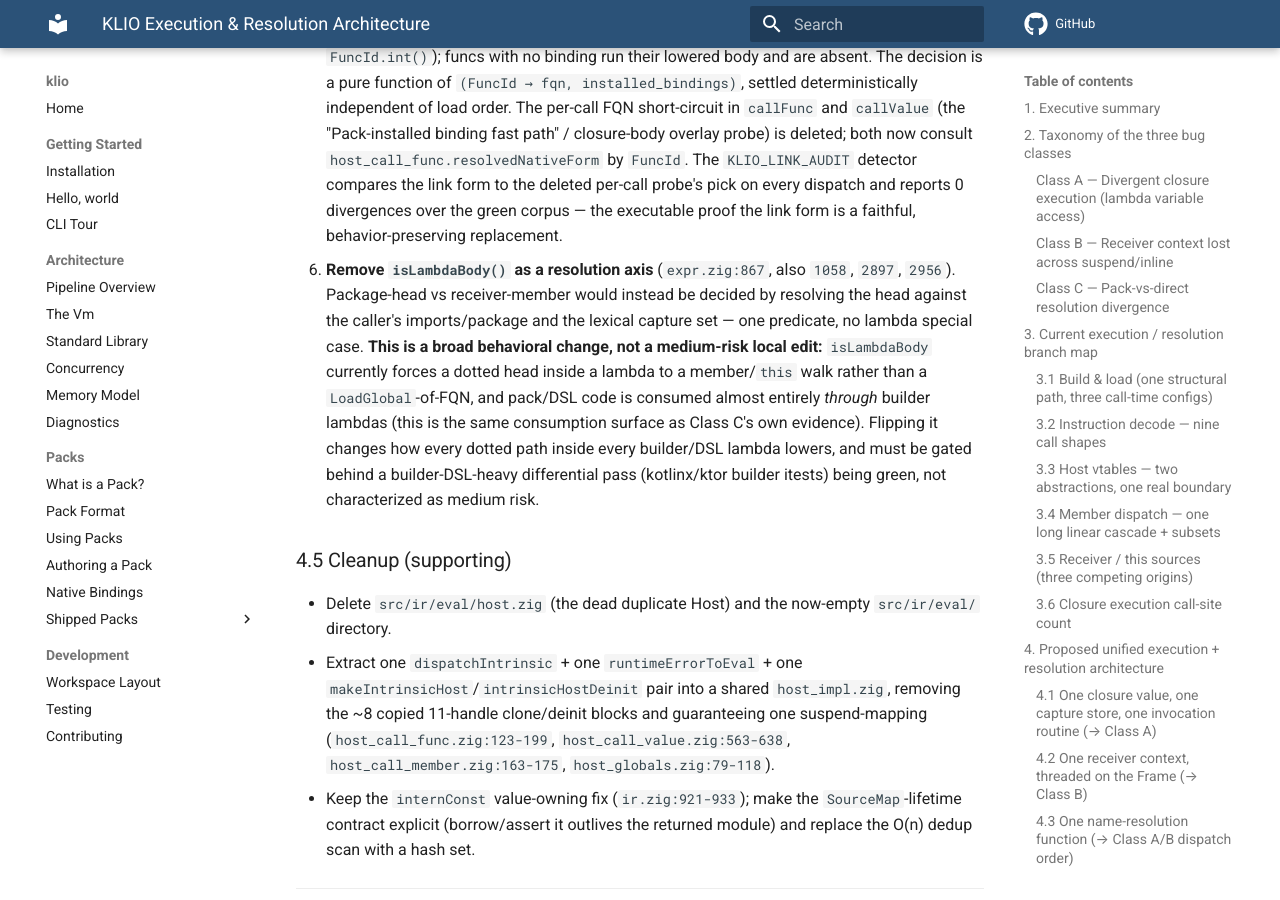
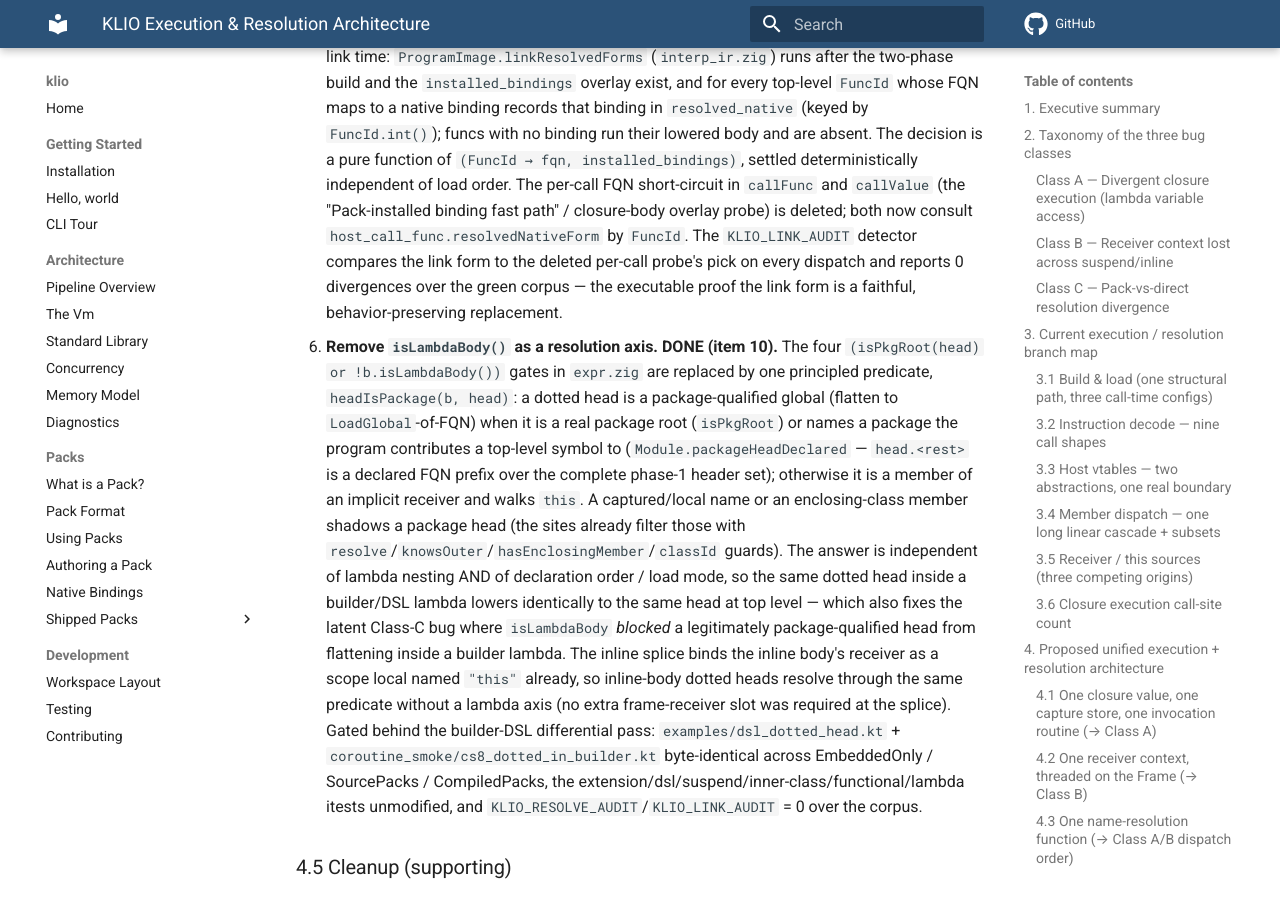
Before and after one commit to DrewCarlson/klio, an MkDocs documentation site: the page built from docs/analysis/execution-architecture.md, in a window 1280 px wide and 900 px high, scrolled down 13450 px. Built offline with MkDocs 1.6.1 and Material for MkDocs 9.7.7, drawn with Linux system fonts in a browser that asks for light colours; comment, search, counter and statistics services are not loaded; some of the changed text lies outside the part shown.

Commit message:
ir: resolve dotted heads by package membership, not lambda nesting
isLambdaBody forced a dotted head inside a lambda to a member/this walk
instead of an FQN flatten, so the same head resolved differently depending
on whether it was lexically inside a lambda - and it blocked a legitimately
package-qualified head from flattening inside a builder lambda. Replace the
axis at the four FQN-head sites with headIsPackage, which asks whether the
head is a declared package prefix (packageHeadDeclared, complete after the
phase-1 header registration) and lets captured/local/member names shadow it.
Adds builder-DSL and dotted-in-builder differential programs.

```diff
--- a/docs/analysis/execution-architecture.md
+++ b/docs/analysis/execution-architecture.md
@@ -247,13 +247,17 @@ is keyed by bare simple name and tie-broken by order:
   (`host_call_func.resolvedNativeForm`). The form is fixed at link time
   independent of load order, so it no longer depends on how a symbol was loaded.
 
-**Aggravating factors.** Lowering forks FQN resolution on `isLambdaBody()`
-(`src/ir/lower/expr.zig:867`, also `1058`, `2897`, `2956`), so the same dotted
-path lowers to a `LoadGlobal`-of-FQN at top level but a member/`this` walk inside
-a lambda — and pack code is heavily consumed through builder lambdas. Span-keyed
-FQN overrides fire only for files WITH a package header (`build.zig:264-283`), so
-packaged pack decls and package-less user scripts take structurally different
-mangling/retain branches in the same build.
+**Aggravating factors.** Lowering used to fork FQN resolution on
+`isLambdaBody()` (the four `expr.zig` dotted-head sites), so the same dotted path
+lowered to a `LoadGlobal`-of-FQN at top level but a member/`this` walk inside a
+lambda — and pack code is heavily consumed through builder lambdas. **Resolved
+(item 10):** the lambda axis is gone; package-head vs receiver-member is now the
+one predicate `headIsPackage` (real package root or a declared FQN-prefix package
+via `Module.packageHeadDeclared`), so a dotted head resolves identically whether
+or not it is lexically inside a lambda. Span-keyed FQN overrides still fire only
+for files WITH a package header (`build.zig:264-283`), so packaged pack decls and
+package-less user scripts take structurally different mangling/retain branches in
+the same build.
 
 **One instance of this class is fixed and regression-protected — not live.**
 `plans/KTOR-UPSTREAM.md:232-246` documents what it calls "the load-order bug":
@@ -587,17 +591,28 @@ header set) — provably independent of pack load order:
    probe's pick on every dispatch and reports 0 divergences over the green corpus
    — the executable proof the link form is a faithful, behavior-preserving
    replacement.
-6. **Remove `isLambdaBody()` as a resolution axis** (`expr.zig:867`, also
-   `1058`, `2897`, `2956`). Package-head vs receiver-member would instead be
-   decided by resolving the head against the caller's imports/package and the
-   lexical capture set — one predicate, no lambda special case. **This is a broad
-   behavioral change, not a medium-risk local edit:** `isLambdaBody` currently
-   forces a dotted head inside a lambda to a member/`this` walk rather than a
-   `LoadGlobal`-of-FQN, and pack/DSL code is consumed almost entirely *through*
-   builder lambdas (this is the same consumption surface as Class C's own
-   evidence). Flipping it changes how every dotted path inside every builder/DSL
-   lambda lowers, and must be gated behind a builder-DSL-heavy differential pass
-   (kotlinx/ktor builder itests) being green, not characterized as medium risk.
+6. **Remove `isLambdaBody()` as a resolution axis. DONE (item 10).** The four
+   `(isPkgRoot(head) or !b.isLambdaBody())` gates in `expr.zig` are replaced by
+   one principled predicate, `headIsPackage(b, head)`: a dotted head is a
+   package-qualified global (flatten to `LoadGlobal`-of-FQN) when it is a real
+   package root (`isPkgRoot`) or names a package the program contributes a
+   top-level symbol to (`Module.packageHeadDeclared` — `head.<rest>` is a
+   declared FQN prefix over the complete phase-1 header set); otherwise it is a
+   member of an implicit receiver and walks `this`. A captured/local name or an
+   enclosing-class member shadows a package head (the sites already filter those
+   with `resolve`/`knowsOuter`/`hasEnclosingMember`/`classId` guards). The answer
+   is independent of lambda nesting AND of declaration order / load mode, so the
+   same dotted head inside a builder/DSL lambda lowers identically to the same
+   head at top level — which also fixes the latent Class-C bug where
+   `isLambdaBody` *blocked* a legitimately package-qualified head from flattening
+   inside a builder lambda. The inline splice binds the inline body's receiver as
+   a scope local named `"this"` already, so inline-body dotted heads resolve
+   through the same predicate without a lambda axis (no extra frame-receiver slot
+   was required at the splice). Gated behind the builder-DSL differential pass:
+   `examples/dsl_dotted_head.kt` + `coroutine_smoke/cs8_dotted_in_builder.kt`
+   byte-identical across EmbeddedOnly / SourcePacks / CompiledPacks, the
+   extension/dsl/suspend/inner-class/functional/lambda itests unmodified, and
+   `KLIO_RESOLVE_AUDIT`/`KLIO_LINK_AUDIT` = 0 over the corpus.
 
 ### 4.5 Cleanup (supporting)
 
@@ -727,7 +742,7 @@ refactors, then the structural unifications in dependency order.
 | 7 | PARTIAL — single implicit-receiver resolution choke point (`implicitThisValue` + `implicitReceiverChain` in `ir/eval.zig`) now feeds all three `*OrGlobal` handlers (`CallMemberOrGlobal`/`LoadFromThisOrGlobal`/`StoreToThisOrGlobal`), so the bare-name member-vs-global precedence is derived in one place instead of three. Registry func-kind landed: `Func.kind` (`FuncKind.member_extension`) is the authoritative member-extension predicate, set at the member-extension lowering site (`decl.zig`); the five `member_ext_owner_class` dispatch sites route through `isMemberExt`/`memberExtVisible` (the owner-class gate is preserved exactly — the kind selects which funcs are gated, the side table supplies the owner). The four "Or" *instructions* are NOT collapsed to a single `CallUnresolved`: they encode three distinct operations (read / write / call) plus the explicit-receiver `CallMemberOrValue`, and the "Or" itself is the "couldn't classify member-vs-global statically" signal item 8's FQN static resolution removes — collapsing now would re-encode the read/write/call distinction without removing the runtime decision. Deferred to item 8. (A/B) | A/B | high | medium | L |
 | 8 | PARTIAL (steps 1-4, fallback retained) — per-decl `package` tag on `Func`/`Class` (set at flatten/lowering, `""` = no package), the two-phase header registration made explicit (phase-1 reserves every class + func HEADER with FQN/package/receiver, phase-2 lowers bodies against the complete set), and the package/FQN symbol index (`Module.resolveBareCallIndexed`, keyed on caller package → file imports → built-in stdlib) as the PRIMARY bare-call path: where it resolves a unique non-extension target, lowering binds that target by exact `FuncId` (FQN-exact at the VM); otherwise it defers to the order-based heuristic, which is RETAINED unchanged. `KLIO_RESOLVE_AUDIT` is a permanent env-gated detector that compares the index pick to the heuristic pick on every bare call — proven 0 divergences over all 82 examples + the differential corpus, i.e. the index is a faithful superset. DEFERRED (the tightening prerequisite): the index does NOT yet error on ambiguity, and `isShippedFqn`/prefix-ladder/suffix-scan are NOT removed — that hardening is gated on the §4.4-item-3 uniqueness proof and is items 9/10's scope. | C | high | high | XL |
 | 9 | DONE — one executable form per symbol resolved at link time (`ProgramImage.linkResolvedForms` → the `resolved_native` table keyed by `FuncId`, populated once after the module + `installed_bindings` exist); the per-call FQN short-circuit in `callFunc` and `callValue` is deleted, both now consulting the resolved form by `FuncId` (`host_call_func.resolvedNativeForm`). Pack-vs-source identity is settled at link time, load-order-independent. `KLIO_LINK_AUDIT` is a permanent env-gated detector proving the link form equals the deleted per-call probe's pick (0 divergences over the full suite + 82 examples + the differential corpus). (§4.4) | C | high | high | XL |
-| 10 | Remove `isLambdaBody()` resolution axis; inline splice sets frame receiver slot (§4.4/§4.2) — gate behind builder-DSL differential pass | C/B | medium | high | M |
+| 10 | DONE — removed `isLambdaBody()` as a resolution axis at the four `expr.zig` dotted-head sites; package-head vs receiver-member is now the one predicate `headIsPackage` (real package root or `Module.packageHeadDeclared` FQN-prefix), shadowed by captured/local/enclosing-member names — order- and load-mode-independent, no lambda special case. The inline splice already binds the inline receiver as a `"this"` scope local, so no extra frame-receiver slot was needed. Gated green behind the builder-DSL differential (`examples/dsl_dotted_head.kt` + `coroutine_smoke/cs8_dotted_in_builder.kt`, byte-identical across all three pack modes); both audits 0. (§4.4/§4.2) | C/B | medium | high | M |
 | 11 | DONE — deleted `Value.Lambda` (vestigial Env-based closure the live IR VM never produced; `AstLambda` already built `IrClosure`). Removed the variant, its one GC-test constructor, and every Value-context `.Lambda =>` arm; `IrClosure` is now the single closure value form and `func.capture_order` (via `ClosureInfo.captures`) is the sole capture-metadata authority. | cleanup | medium | medium | M |
 | 12 | `KLIO_TRACE_PATH` structured trace + `scripts/assert_single_path.py` (§5.5) | detect | medium | low | M |
 
```
Also changed, not shown: docs/analysis/guard-inventory.md (+28 -14 lines), examples/README.md (+1 -0 lines), 6 other files.
